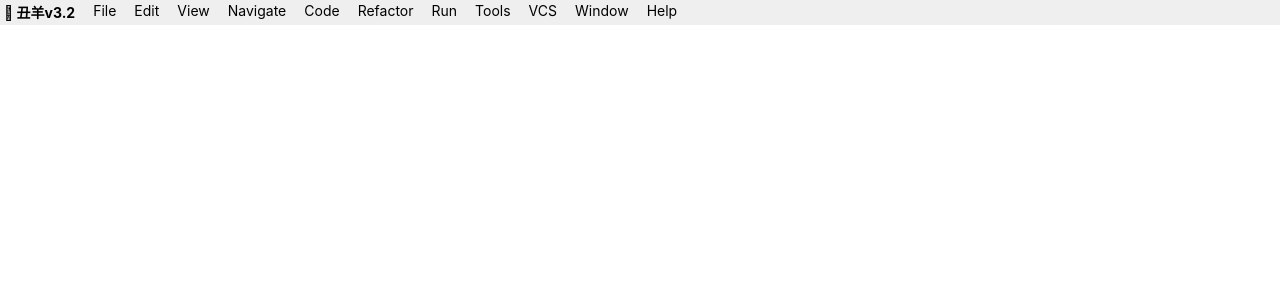
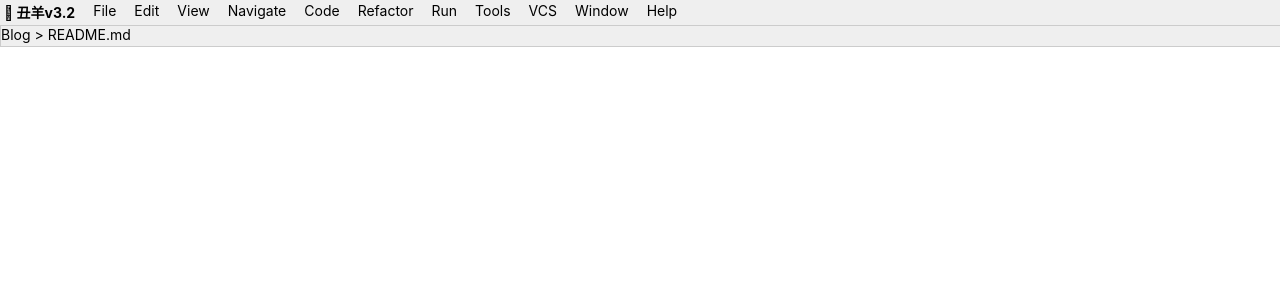
Before and after one commit to chouyang/io.chouyang.editor, a React (Create React App) app: page / in a window 1280 px wide. Shown: the top 300 px of the page. Built offline with nearby package versions, Linux system fonts and the light colour scheme.

Commit message:
feature: added navigation bar

```diff
--- a/src/App.tsx
+++ b/src/App.tsx
@@ -7,6 +7,7 @@ import {clickMenubarEntry} from "./features/menubar/menubarSlice";
 import {useDispatch} from "react-redux";
 import Dialog from "./components/dialog";
 import About from "./features/about/About";
+import NavigationBar from "./features/navigation-bar/NavigationBar";
 import './App.scss';
 
 const exit = (): void => {
@@ -43,6 +44,7 @@ function App() {
     <div className="App">
       <ActiveWindow onClose={() => dispatch(clickMenubarEntry(''))}/>
       <Menubar/>
+      <NavigationBar />
     </div>
   );
 }
--- /dev/null
+++ b/src/features/navigation-bar/NavigationBar.module.scss
@@ -0,0 +1,16 @@
+@import '../../styles/theme';
+
+.NavigationBar {
+  position: fixed;
+  top: $menu-bar-height;
+  left: 0;
+  height: $status-bar-height;
+  width: 100vw;
+  padding: 0;
+  margin: 0;
+  text-align: left;
+  background-color: $gutter-color;
+  border: 1px solid $border-color;
+  list-style: none;
+  font-size: $font-size;
+}
--- /dev/null
+++ b/src/features/navigation-bar/NavigationBar.tsx
@@ -0,0 +1,14 @@
+import React from 'react';
+import Breadcrumbs from './breadcrumbs/Breadcrumbs';
+import styles from './NavigationBar.module.scss';
+
+function NavigationBar() {
+
+  return (
+    <div className={styles.NavigationBar}>
+      <Breadcrumbs />
+    </div>
+  )
+}
+
+export default NavigationBar
--- /dev/null
+++ b/src/features/navigation-bar/breadcrumbs/Breadcrumbs.module.scss
@@ -0,0 +1,5 @@
+@import '../../../styles/theme';
+
+.Breadcrumbs {
+  cursor: default;
+}
--- /dev/null
+++ b/src/features/navigation-bar/breadcrumbs/Breadcrumbs.tsx
@@ -0,0 +1,13 @@
+import React from 'react';
+import styles from './Breadcrumbs.module.scss';
+
+function Breadcrumbs() {
+
+  return (
+    <div className={styles.Breadcrumbs}>
+      Blog  &gt; README.md
+    </div>
+  )
+}
+
+export default Breadcrumbs
```
